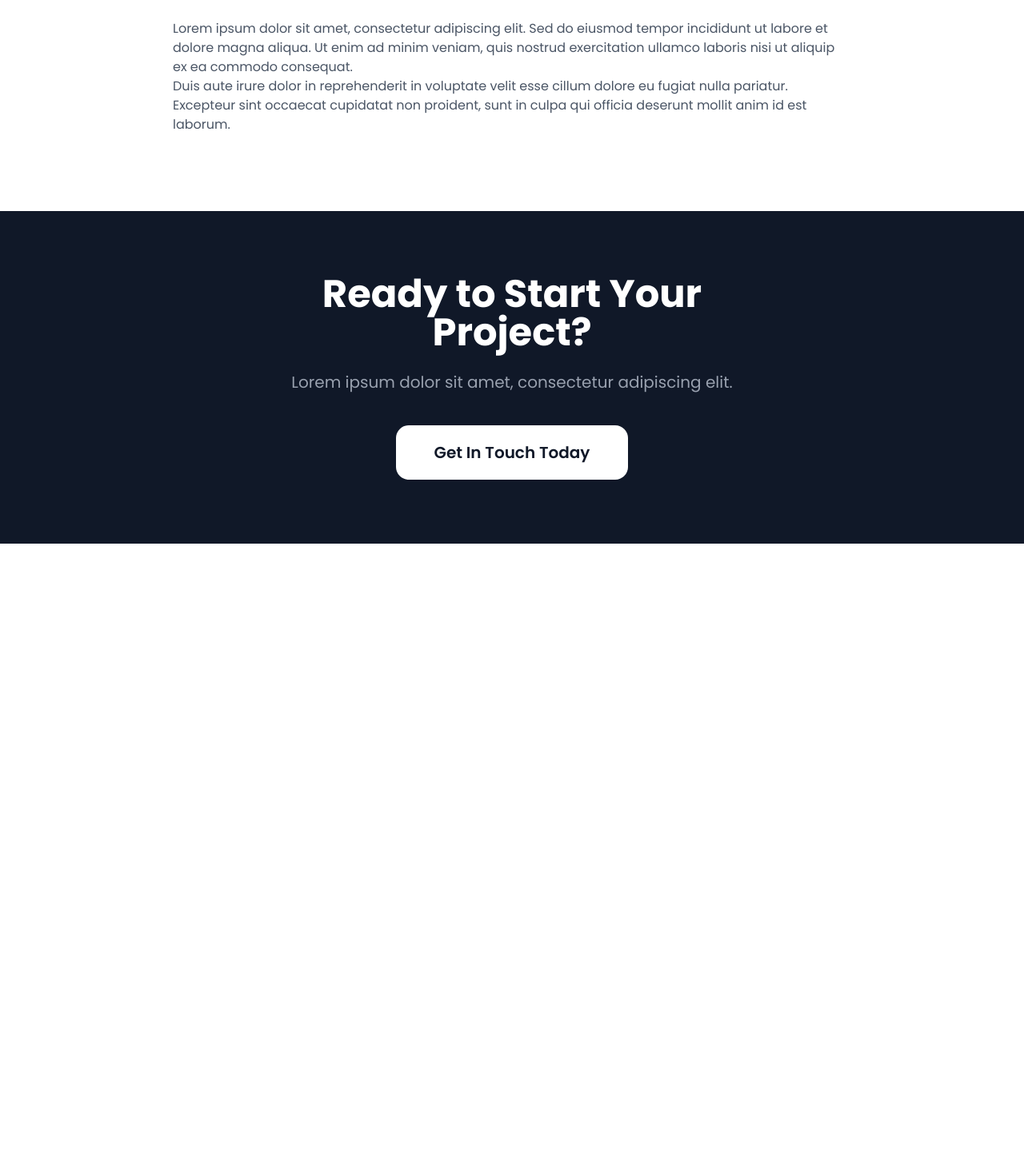
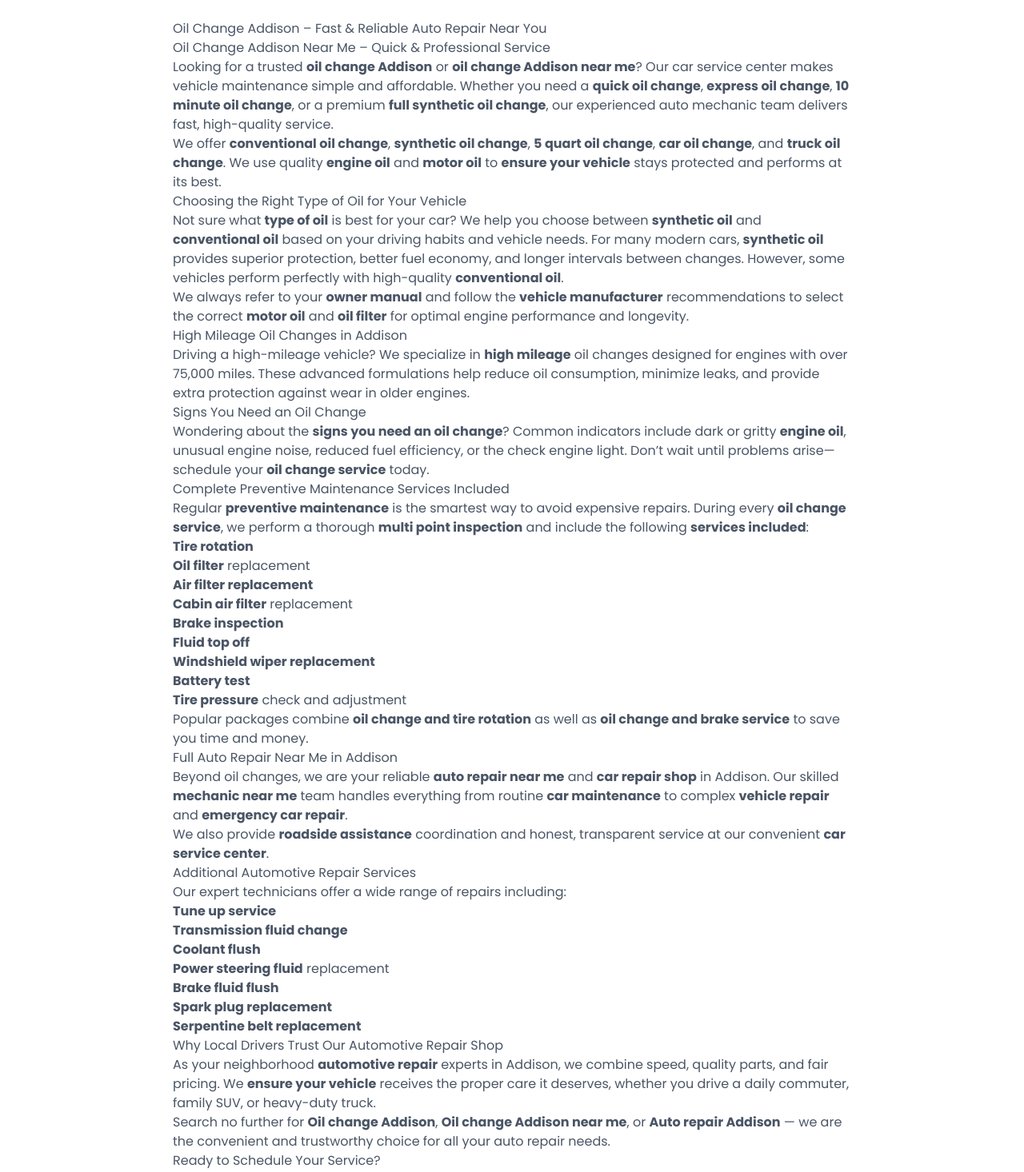
Before and after one commit to oscpaul/a-b, a Next.js app: page /maintenance in a window 1280 px wide. Shown: the part 3680-5146 px from the top of the page at 80% size. Before the commit the page ends 4360 px from the top, so only its background shows below. Built offline with nearby package versions, Linux system fonts and the light colour scheme.

Commit message:
Update page.tsx

```diff
--- a/app/maintenance/page.tsx
+++ b/app/maintenance/page.tsx
@@ -144,14 +144,66 @@ Contact us today for your next quick oil change, full maintenance package, or an
     <div className="max-w-4xl mx-auto px-6">
       <h2 className="text-5xl font-bold tracking-tight text-center mb-12">About Us</h2>
       <div className="prose prose-lg text-gray-600 max-w-none">
-        <p>
-          Lorem ipsum dolor sit amet, consectetur adipiscing elit. Sed do eiusmod tempor incididunt ut labore et dolore magna aliqua.
-          Ut enim ad minim veniam, quis nostrud exercitation ullamco laboris nisi ut aliquip ex ea commodo consequat.
-        </p>
-        <p>
-          Duis aute irure dolor in reprehenderit in voluptate velit esse cillum dolore eu fugiat nulla pariatur.
-          Excepteur sint occaecat cupidatat non proident, sunt in culpa qui officia deserunt mollit anim id est laborum.
-        </p>
+   <h1>Oil Change Addison – Fast & Reliable Auto Repair Near You</h1>
+
+<h2>Oil Change Addison Near Me – Quick & Professional Service</h2>
+<p>Looking for a trusted <strong>oil change Addison</strong> or <strong>oil change Addison near me</strong>? Our car service center makes vehicle maintenance simple and affordable. Whether you need a <strong>quick oil change</strong>, <strong>express oil change</strong>, <strong>10 minute oil change</strong>, or a premium <strong>full synthetic oil change</strong>, our experienced auto mechanic team delivers fast, high-quality service.</p>
+
+<p>We offer <strong>conventional oil change</strong>, <strong>synthetic oil change</strong>, <strong>5 quart oil change</strong>, <strong>car oil change</strong>, and <strong>truck oil change</strong>. We use quality <strong>engine oil</strong> and <strong>motor oil</strong> to <strong>ensure your vehicle</strong> stays protected and performs at its best.</p>
+
+<h2>Choosing the Right Type of Oil for Your Vehicle</h2>
+<p>Not sure what <strong>type of oil</strong> is best for your car? We help you choose between <strong>synthetic oil</strong> and <strong>conventional oil</strong> based on your driving habits and vehicle needs. For many modern cars, <strong>synthetic oil</strong> provides superior protection, better fuel economy, and longer intervals between changes. However, some vehicles perform perfectly with high-quality <strong>conventional oil</strong>.</p>
+
+<p>We always refer to your <strong>owner manual</strong> and follow the <strong>vehicle manufacturer</strong> recommendations to select the correct <strong>motor oil</strong> and <strong>oil filter</strong> for optimal engine performance and longevity.</p>
+
+<h2>High Mileage Oil Changes in Addison</h2>
+<p>Driving a high-mileage vehicle? We specialize in <strong>high mileage</strong> oil changes designed for engines with over 75,000 miles. These advanced formulations help reduce oil consumption, minimize leaks, and provide extra protection against wear in older engines.</p>
+
+<h2>Signs You Need an Oil Change</h2>
+<p>Wondering about the <strong>signs you need an oil change</strong>? Common indicators include dark or gritty <strong>engine oil</strong>, unusual engine noise, reduced fuel efficiency, or the check engine light. Don’t wait until problems arise—schedule your <strong>oil change service</strong> today.</p>
+
+<h2>Complete Preventive Maintenance Services Included</h2>
+<p>Regular <strong>preventive maintenance</strong> is the smartest way to avoid expensive repairs. During every <strong>oil change service</strong>, we perform a thorough <strong>multi point inspection</strong> and include the following <strong>services included</strong>:</p>
+
+<ul>
+    <li><strong>Tire rotation</strong></li>
+    <li><strong>Oil filter</strong> replacement</li>
+    <li><strong>Air filter replacement</strong></li>
+    <li><strong>Cabin air filter</strong> replacement</li>
+    <li><strong>Brake inspection</strong></li>
+    <li><strong>Fluid top off</strong></li>
+    <li><strong>Windshield wiper replacement</strong></li>
+    <li><strong>Battery test</strong></li>
+    <li><strong>Tire pressure</strong> check and adjustment</li>
+</ul>
+
+<p>Popular packages combine <strong>oil change and tire rotation</strong> as well as <strong>oil change and brake service</strong> to save you time and money.</p>
+
+<h2>Full Auto Repair Near Me in Addison</h2>
+<p>Beyond oil changes, we are your reliable <strong>auto repair near me</strong> and <strong>car repair shop</strong> in Addison. Our skilled <strong>mechanic near me</strong> team handles everything from routine <strong>car maintenance</strong> to complex <strong>vehicle repair</strong> and <strong>emergency car repair</strong>.</p>
+
+<p>We also provide <strong>roadside assistance</strong> coordination and honest, transparent service at our convenient <strong>car service center</strong>.</p>
+
+<h2>Additional Automotive Repair Services</h2>
+<p>Our expert technicians offer a wide range of repairs including:</p>
+
+<ul>
+    <li><strong>Tune up service</strong></li>
+    <li><strong>Transmission fluid change</strong></li>
+    <li><strong>Coolant flush</strong></li>
+    <li><strong>Power steering fluid</strong> replacement</li>
+    <li><strong>Brake fluid flush</strong></li>
+    <li><strong>Spark plug replacement</strong></li>
+    <li><strong>Serpentine belt replacement</strong></li>
+</ul>
+
+<h2>Why Local Drivers Trust Our Automotive Repair Shop</h2>
+<p>As your neighborhood <strong>automotive repair</strong> experts in Addison, we combine speed, quality parts, and fair pricing. We <strong>ensure your vehicle</strong> receives the proper care it deserves, whether you drive a daily commuter, family SUV, or heavy-duty truck.</p>
+
+<p>Search no further for <strong>Oil change Addison</strong>, <strong>Oil change Addison near me</strong>, or <strong>Auto repair Addison</strong> — we are the convenient and trustworthy choice for all your auto repair needs.</p>
+
+<h2>Ready to Schedule Your Service?</h2>
+<p>Contact us today for your next <strong>quick oil change</strong>, full maintenance package, or any <strong>auto repair near me</strong> needs. Walk-ins are welcome and <strong>same day auto repair</strong> is available on most services.</p>
       </div>
     </div>
   </section>
```
